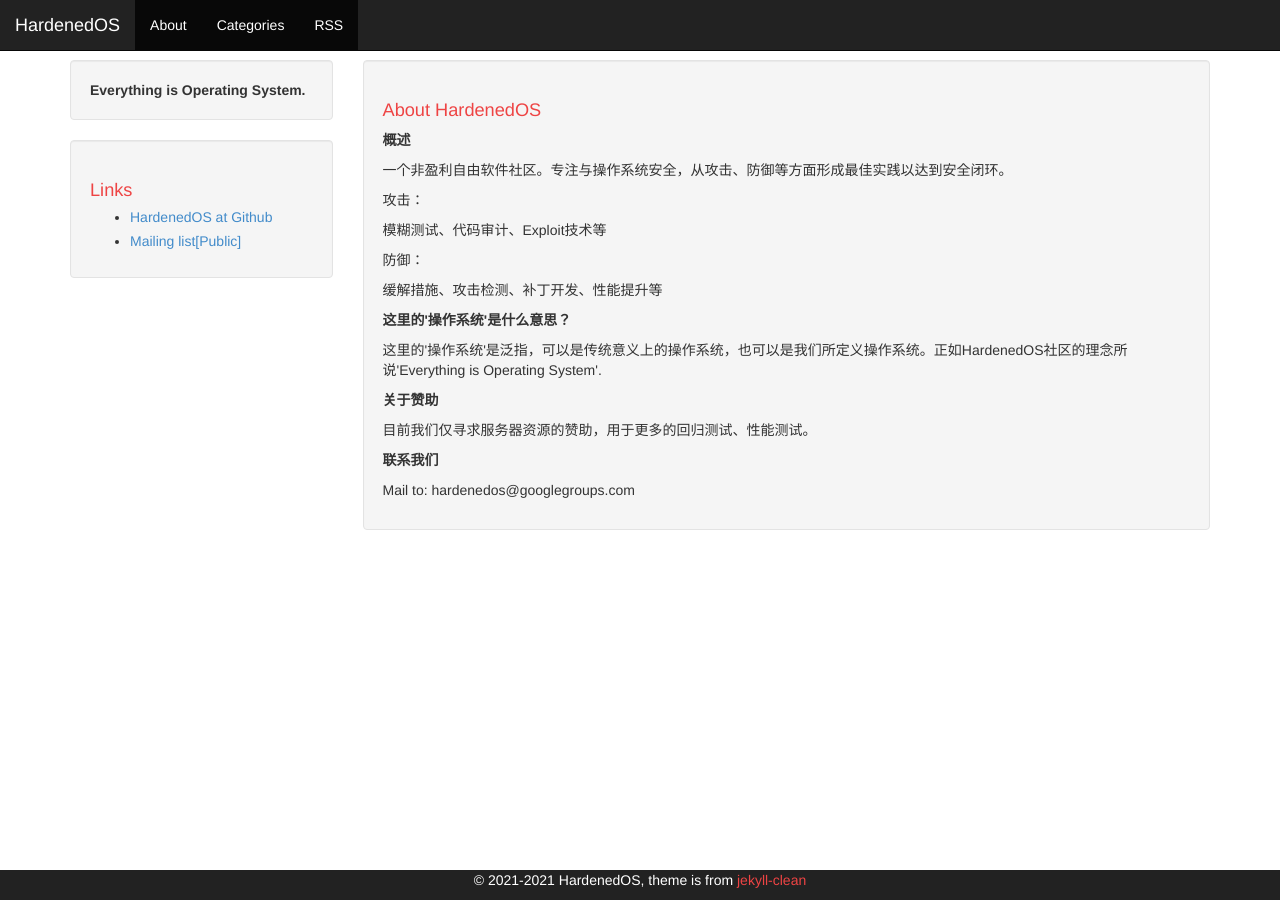
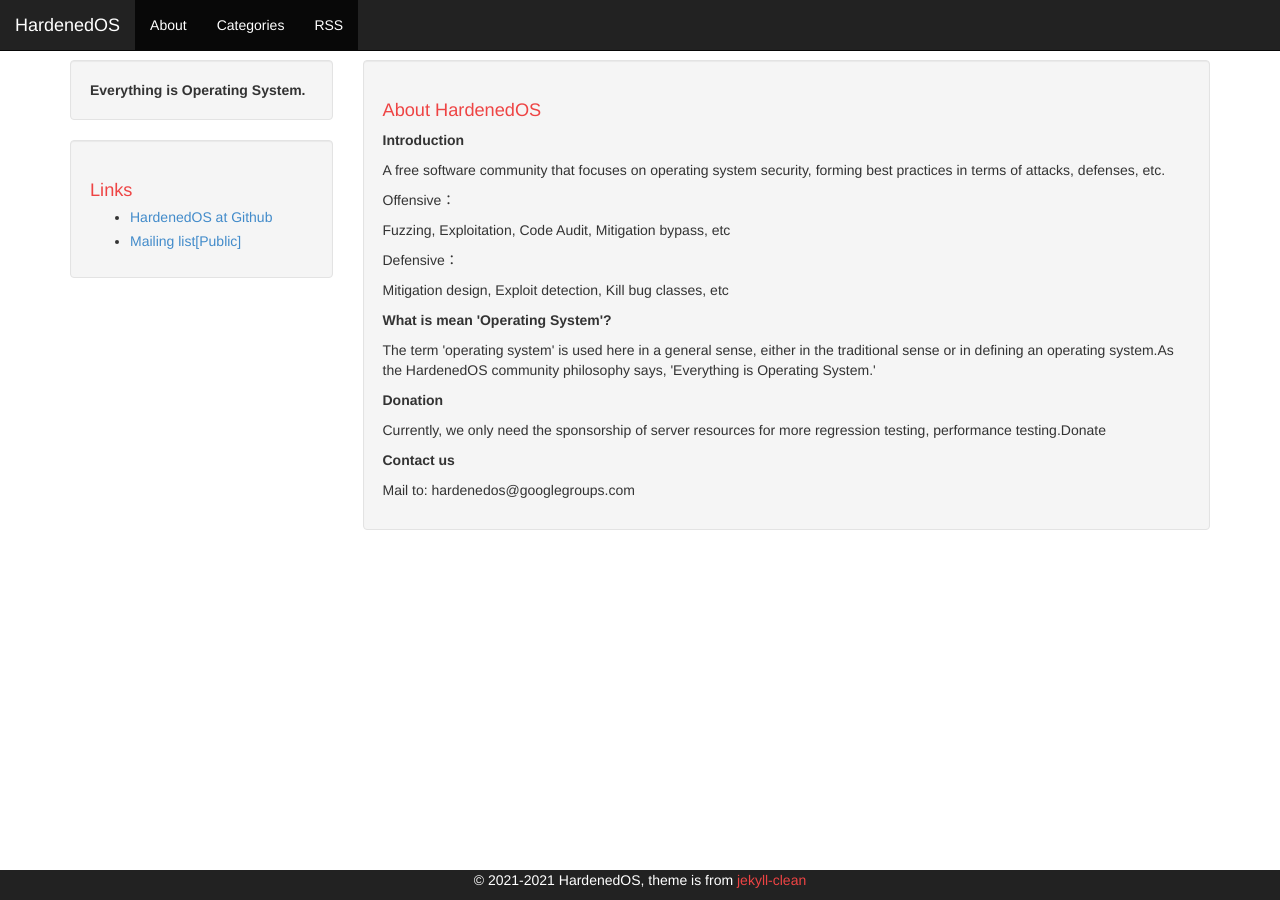
Before and after one commit to HardenedOS/hardenedos.github.io, a Jekyll site: the page built from about.html, in a window 1280 px wide. Built offline with Jekyll 4.4.1, drawn with Linux system fonts in a browser that asks for light colours.

Commit message:
trans to English

```diff
--- a/about.html
+++ b/about.html
@@ -4,19 +4,19 @@
 
 <div class="well">
     <h1>About HardenedOS</h1>
-    <p><b>概述</b></p>
-    <p>一个非盈利自由软件社区。专注与操作系统安全，从攻击、防御等方面形成最佳实践以达到安全闭环。</p>
-    <p>攻击：</p>
-    <p>模糊测试、代码审计、Exploit技术等</p>
-    <p>防御：</p>
-    <p>缓解措施、攻击检测、补丁开发、性能提升等</p>
+    <p><b>Introduction</b></p>
+    <p>A free software community that focuses on operating system security, forming best practices in terms of attacks, defenses, etc.</p>
+    <p>Offensive：</p>
+    <p>Fuzzing, Exploitation, Code Audit, Mitigation bypass, etc</p>
+    <p>Defensive：</p>
+    <p>Mitigation design, Exploit detection, Kill bug classes, etc</p>
     <p></p>
-    <p><b>这里的'操作系统'是什么意思？</b><p>
-    <p>这里的'操作系统'是泛指，可以是传统意义上的操作系统，也可以是我们所定义操作系统。正如HardenedOS社区的理念所说'Everything is Operating System'.</p>
+    <p><b>What is mean 'Operating System'?</b><p>
+    <p>The term 'operating system' is used here in a general sense, either in the traditional sense or in defining an operating system.As the HardenedOS community philosophy says, 'Everything is Operating System.'</p>
     <p></p>
-    <p><b>关于赞助</b></p>
-    <p>目前我们仅寻求服务器资源的赞助，用于更多的回归测试、性能测试。</p>
+    <p><b>Donation</b></p>
+    <p>Currently, we only need the sponsorship of server resources for more regression testing, performance testing.Donate</p>
     <p></p>
-    <p><b>联系我们</b></p>
+    <p><b>Contact us</b></p>
     <p>Mail to: hardenedos@googlegroups.com</p>
 </div>
```
Also changed, not shown: _posts/2021-11-04-joining-our-community.md (+2 -7 lines).
